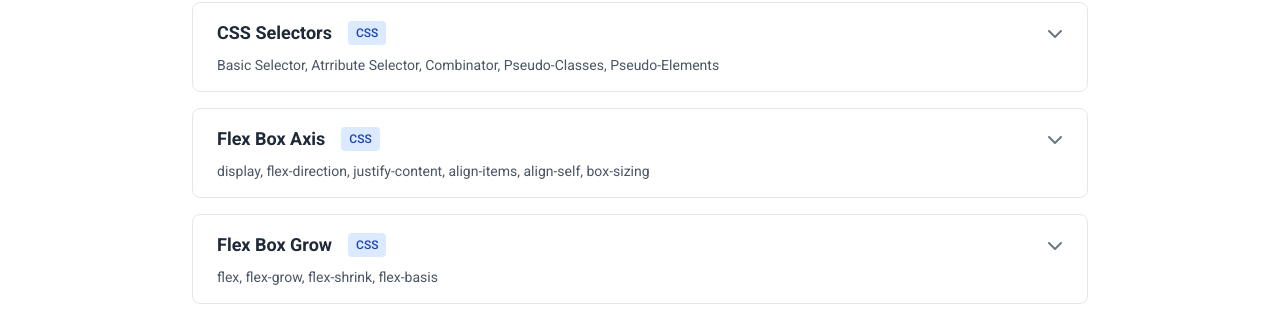
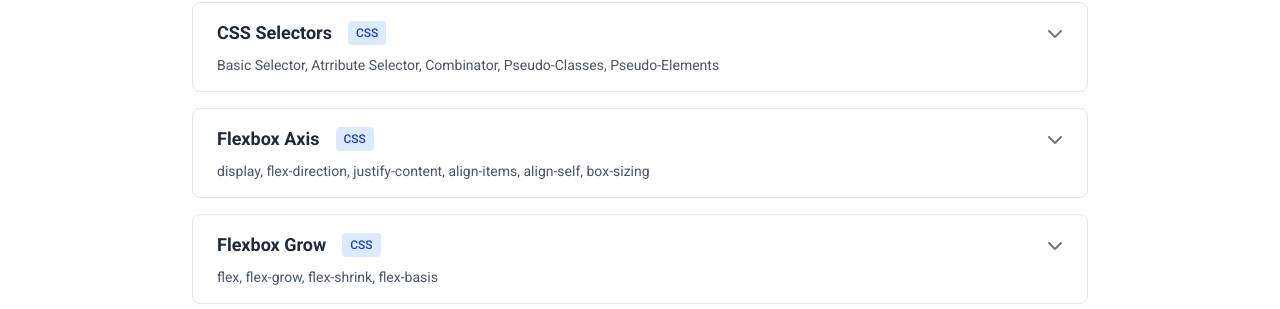
Before and after one commit to WoodyLinwc/Portfolio-Next.js, a Next.js app in the folder portfolio/: page /learning/html-css in a window 1280 px wide. Shown: the part 1156-1465 px from the top of the page. Built offline with nearby package versions, Linux system fonts and the light colour scheme.

Commit message:
Update index.ts

```diff
--- a/portfolio/src/data/html-css/css/index.ts
+++ b/portfolio/src/data/html-css/css/index.ts
@@ -28,7 +28,7 @@ export const cssTopics: HtmlCssTopic[] = [
   },
   {
     id: "flexbox",
-    title: "Flex Box Axis",
+    title: "Flexbox Axis",
     category: "CSS",
     description:
       "display, flex-direction, justify-content, align-items, align-self, box-sizing",
@@ -36,7 +36,7 @@ export const cssTopics: HtmlCssTopic[] = [
   },
   {
     id: "flexbox-grow",
-    title: "Flex Box Grow",
+    title: "Flexbox Grow",
     category: "CSS",
     description: "flex, flex-grow, flex-shrink, flex-basis",
     content: flexboxGrow,
```
